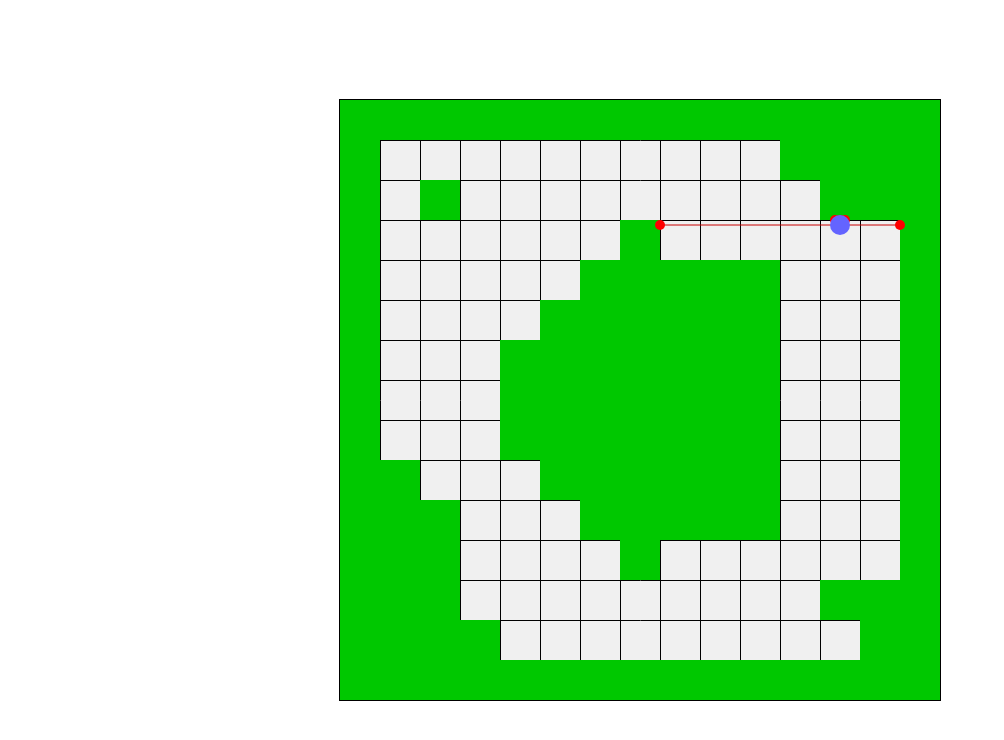
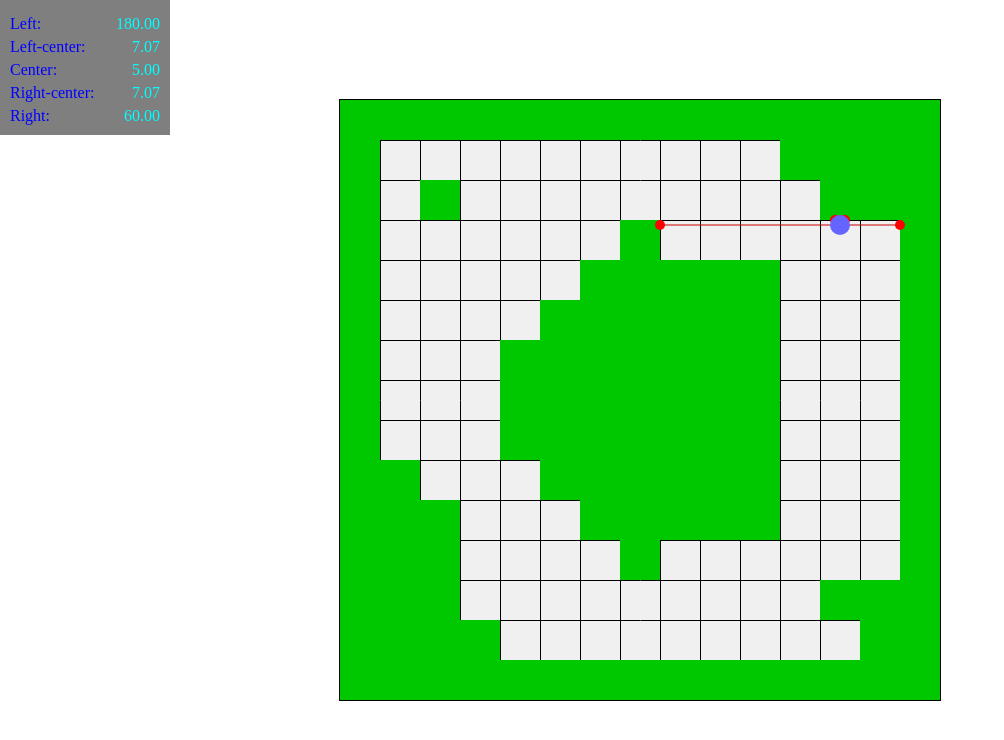
Before and after one commit to mterczynski/sensors, a website built with webpack: page index.html in a window 1280 px wide. Shown: the whole page, without its empty margins (0-1004 px from the left). Built offline with nearby package versions, Linux system fonts and the light colour scheme.

Commit message:
added live sensor stats

```diff
--- a/app.ts
+++ b/app.ts
@@ -14,6 +14,20 @@ export class App{
     tileSize = 40;
     levelData = new Level().getData();
     player = new Player(this.tileSize*12.5, this.tileSize*8.5);
+    sensors = {
+        left: 0,
+        leftCenter: 0,
+        center: 0,
+        rightCenter: 0,
+        right: 0
+    }
+    sensorsDOM = {
+        left: document.getElementById('sensorsLeft'),
+        leftCenter: document.getElementById('sensorsLeftCenter'),
+        center: document.getElementById('sensorsCenter'),
+        rightCenter: document.getElementById('sensorsRightCenter'),
+        right: document.getElementById('sensorsRight')
+    }
 
     constructor(){
         requestAnimationFrame(()=>{this.draw()});
@@ -26,8 +40,8 @@ export class App{
         this.drawGrid();
         this.drawObstacles();
         this.drawPlayerSensors();
-
         this.drawPlayer();
+        this.updateStats();
         if(this.keyHandler.pressedKeys.a){
             this.player.turnLeft();
         }
@@ -74,9 +88,11 @@ export class App{
     drawPlayerSensors(){
         this.context.strokeStyle = 'rgb(200,0,0)';
 
+        let sensorValues: Array<number> = [];
+
         this.player.getSensorLines().forEach((line)=>{
             let closestIntersection = new Point(Infinity, Infinity);
-
+            let playerPos = new Point(this.player.x, this.player.y);
             this.levelData.forEach((tile)=>{
                 let collisionResult = this.collisionDetector.lineRect(line, {
                     height: this.tileSize,
@@ -87,7 +103,6 @@ export class App{
 
                 if(collisionResult.isCollision){
                     let intersection = <Point>collisionResult.intersection;
-                    let playerPos = new Point(this.player.x, this.player.y);
                     if(intersection.distanceTo(playerPos) < closestIntersection.distanceTo(playerPos)){
                         closestIntersection = intersection
                     }
@@ -100,7 +115,7 @@ export class App{
                 this.context.lineTo(closestIntersection.x, closestIntersection.y);
                 this.context.stroke();
                 this.context.closePath();
-
+                sensorValues.push(closestIntersection.distanceTo(playerPos));
                 // draw arc where sensor detected wall:
                 this.context.fillStyle = '#ff0000';
 
@@ -118,6 +133,12 @@ export class App{
                 // this.context.closePath();
             }
         });
+
+        this.sensors.left = sensorValues[0];
+        this.sensors.leftCenter = sensorValues[1];
+        this.sensors.center = sensorValues[2];
+        this.sensors.rightCenter = sensorValues[3];
+        this.sensors.right = sensorValues[4];
     }
 
     drawObstacles(){
@@ -143,6 +164,14 @@ export class App{
             return this.collisionDetector.rectCircle(squareRect, playerCircle).isCollision;
         });
     }
+
+    updateStats(){
+        this.sensorsDOM.left!.innerHTML = this.sensors.left.toFixed(2) +'';
+        this.sensorsDOM.leftCenter!.innerHTML = this.sensors.leftCenter.toFixed(2) +'';
+        this.sensorsDOM.center!.innerHTML = this.sensors.center.toFixed(2) +'';
+        this.sensorsDOM.rightCenter!.innerHTML = this.sensors.rightCenter.toFixed(2) +'';
+        this.sensorsDOM.right!.innerHTML = this.sensors.right.toFixed(2) +'';
+    }
 }
 
 new App();
--- a/index.html
+++ b/index.html
@@ -7,17 +7,62 @@
     <title>Ai - machine learning</title>
 
     <style>
-        #gameCanvas{
+        *{
+            padding: 0;
+            margin: 0;
+        }
+        .gameCanvas{
             position: absolute;
             left:50%;
             top:50%;
             transform: translate(-50%, -50%);
             border: 1px solid black;
         }
+        .stats{
+            position: absolute;
+            left: 0;
+            top: 0;
+            background: rgba(0,0,0, 0.5);
+            color: cyan;
+            padding: 10px;
+        }
+        .stats__row{
+            padding-top: 5px;
+            width: 150px;
+        }
+        .stats__row__label{
+            color: blue;
+        }
+        .stats__row__value{
+            position: absolute;
+            right: 10px;
+        }
     </style>
 </head>
 <body>
-    <canvas id="gameCanvas" width="600" height="600"></canvas>
+    <canvas id="gameCanvas" class="gameCanvas" width="600" height="600"></canvas>
+    <div class="stats">
+        <div class="stats__row">
+            <span class="stats__row__label">Left:</span>
+            <span class="stats__row__value" id="sensorsLeft"> 33.32</span>
+        </div>
+        <div class="stats__row">
+            <span class="stats__row__label">Left-center:</span>
+            <span class="stats__row__value" id="sensorsLeftCenter"> 233.32</span>
+        </div>
+        <div class="stats__row">
+            <span class="stats__row__label">Center:</span>
+            <span class="stats__row__value" id="sensorsCenter"> 33.311322</span>
+        </div>
+        <div class="stats__row">
+            <span class="stats__row__label">Right-center:</span>
+            <span class="stats__row__value" id="sensorsRightCenter"> 33.32</span>
+        </div>
+        <div class="stats__row">
+            <span class="stats__row__label">Right:</span>
+            <span class="stats__row__value" id="sensorsRight"> 33.32</span>
+        </div>
+    </div>
     <script src="bundle.js"></script>
 </body>
 </html>
```
